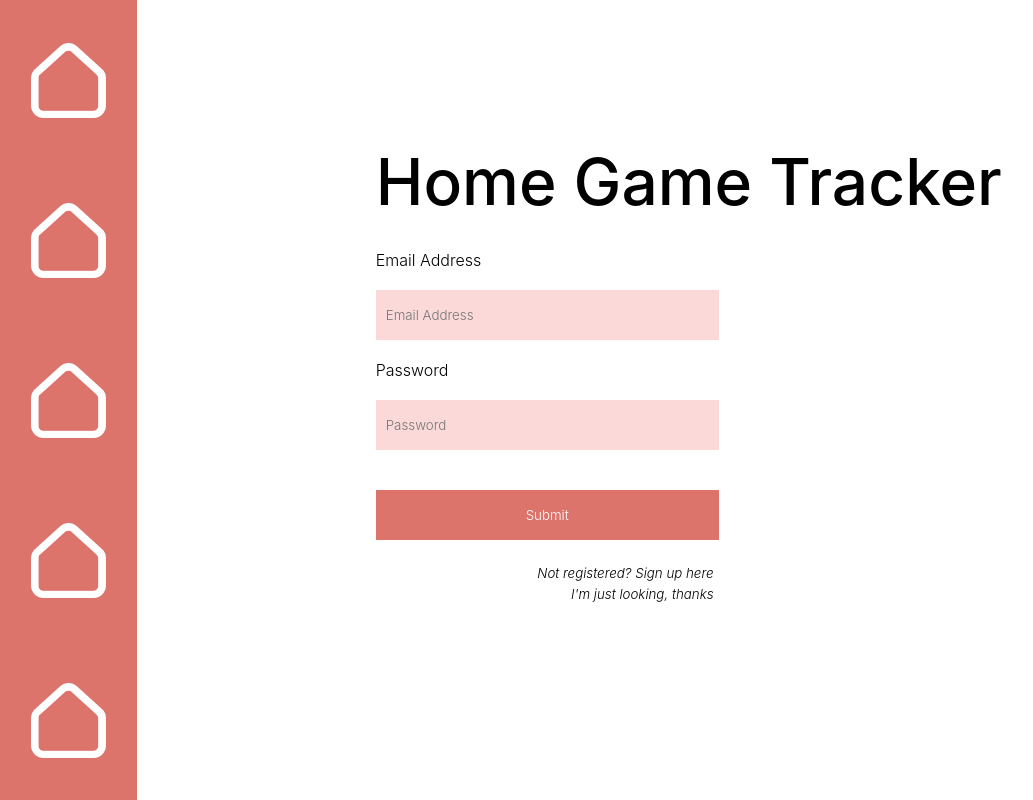
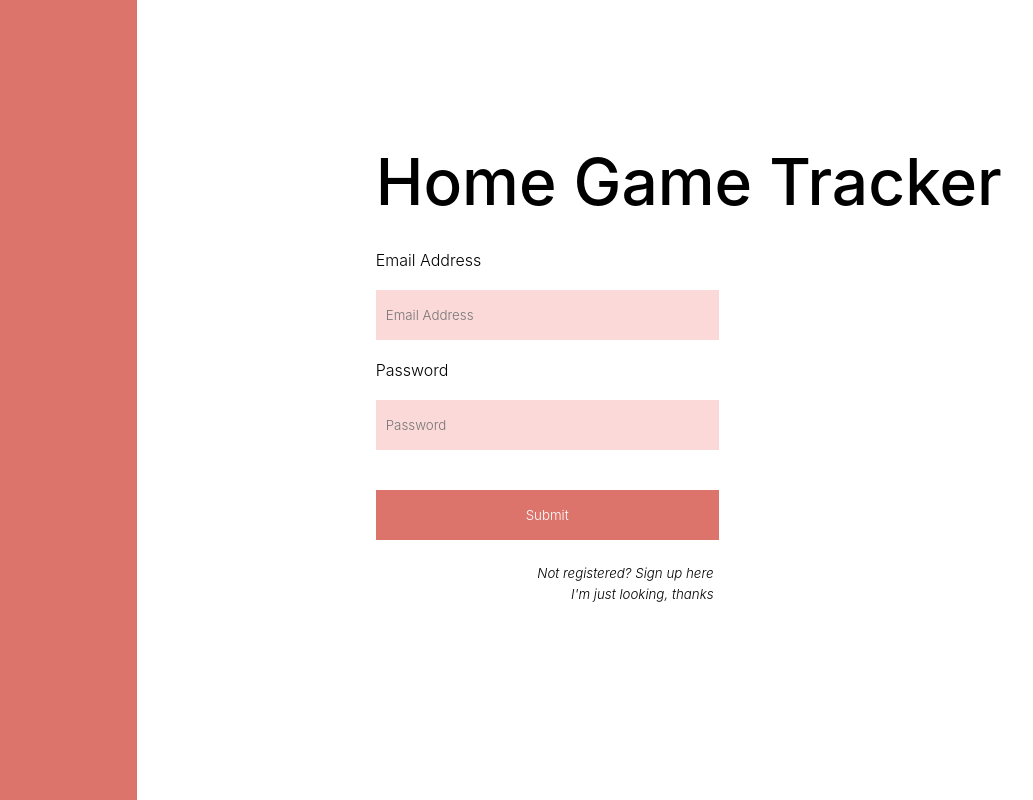
Before and after one commit to Majoggy/Home-game-v2, a React (Create React App) app in the folder client/: page / in a window 1280 px wide. Shown: the whole page, without its empty margins (0-1033 px from the left). Built offline with nearby package versions, Linux system fonts and the light colour scheme.

Commit message:
loggedIn conditional for navbar

```diff
--- a/client/src/components/common/Layout.js
+++ b/client/src/components/common/Layout.js
@@ -1,11 +1,14 @@
 import React from 'react'
 import Nav from './Nav'
 import Pages from './Pages'
+import { isAuthenticated } from '../../lib/auth'
 
 function Layout() {
+  const [loggedIn, setLoggedIn] = React.useState(isAuthenticated())
+
   return (
     <div className="screen-wrap">
-      <Nav/>
+      <Nav loggedIn={loggedIn}/>
       <div className="content-wrap">
         <Pages/>
       </div>
--- a/client/src/components/common/Nav.js
+++ b/client/src/components/common/Nav.js
@@ -1,16 +1,17 @@
 import React from 'react'
-import house from '../../images/house.png'
+import Home from '../../images/house.png'
 
-function Nav() {
+function Nav({ loggedIn }) {
   return (
     <div className="nav-bar">
+      {loggedIn &&
       <div className='logo-wrap'>
-        <img className="home-icon" src={house} alt="Logo" />
-        <img className="home-icon" src={house} alt="Logo" />
-        <img className="home-icon" src={house} alt="Logo" />
-        <img className="home-icon" src={house} alt="Logo" />
-        <img className="home-icon" src={house} alt="Logo" />
-      </div>
+        <img className="home-icon" src={Home} alt="Home"/>
+        <img className="home-icon" src={Home} alt="Home"/>
+        <img className="home-icon" src={Home} alt="Home"/>
+        <img className="home-icon" src={Home} alt="Home"/>
+        <img className="home-icon" src={Home} alt="Home"/>
+      </div>}
     </div>
   )
 }
```
